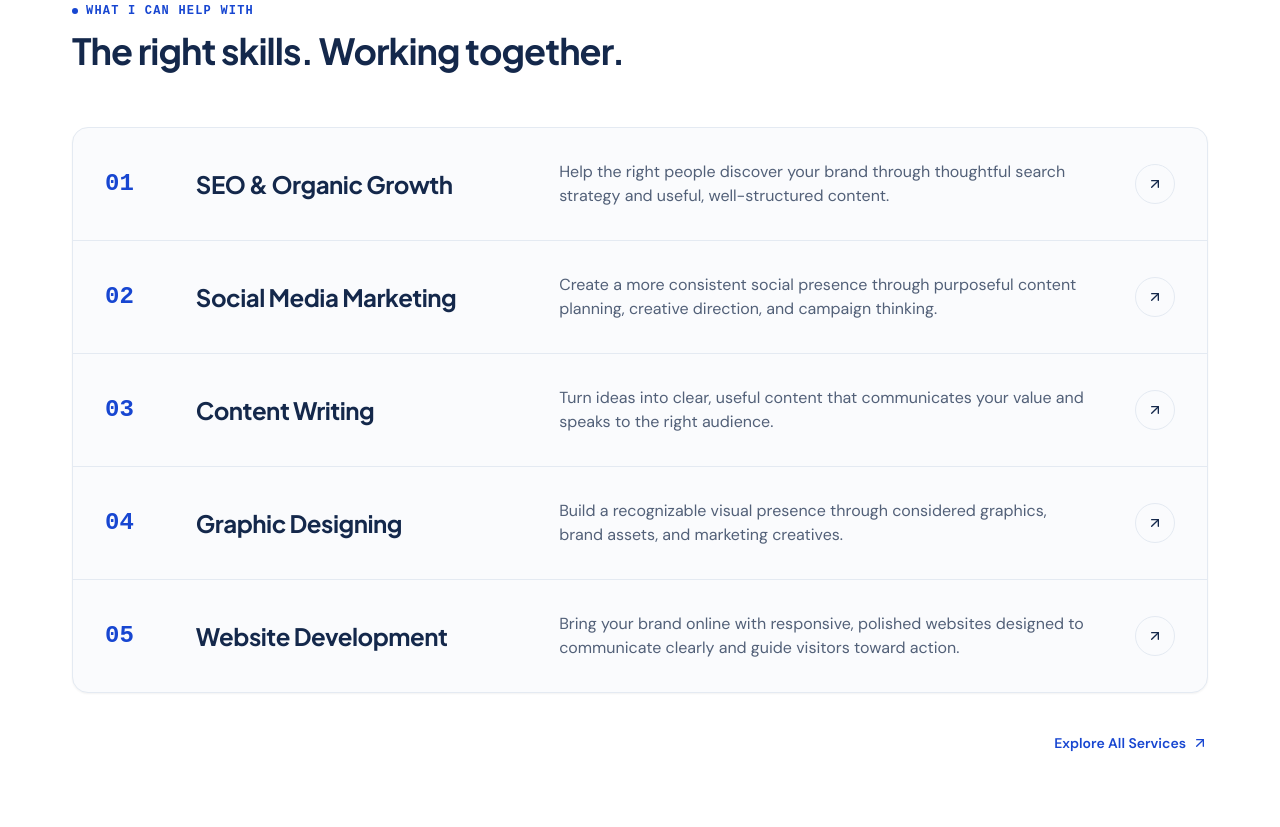
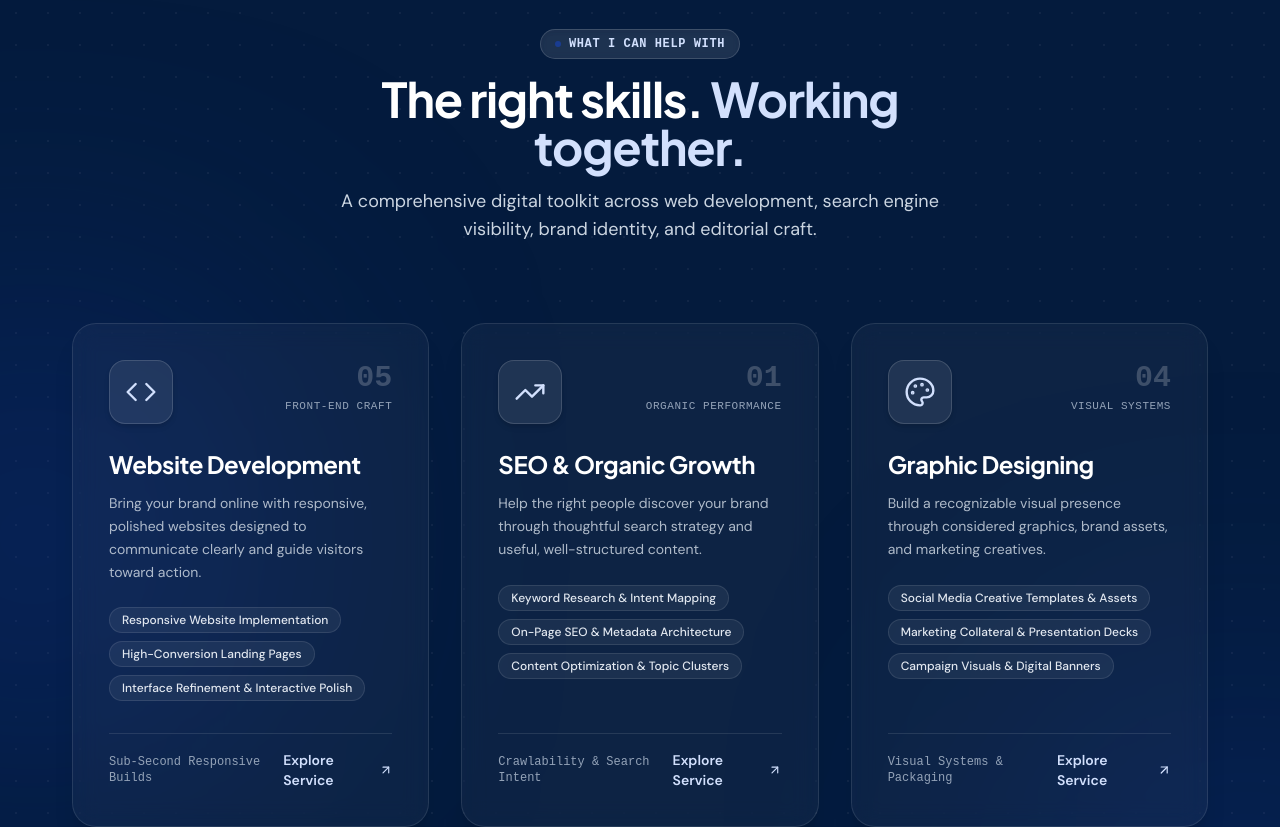
Before and after one commit to gauravnagar7504-dot/somyakhandelwal, a React (Vite) app: page / in a window 1280 px wide. Shown: the part 2120-2947 px from the top of the page. Built offline with nearby package versions, Linux system fonts and the light colour scheme.

Commit message:
Redesign services section with dark theme background, large icons, and attractive glassmorphic cards

```diff
--- a/src/pages/HomePage.tsx
+++ b/src/pages/HomePage.tsx
@@ -11,6 +11,10 @@ import {
   Check,
   Eye,
   HelpCircle,
+  TrendingUp,
+  Share2,
+  PenTool,
+  Code,
 } from 'lucide-react';
 import { SEOHead } from '../components/SEOHead';
 import { ProjectModal } from '../components/ProjectModal';
@@ -50,6 +54,35 @@ export const HomePage: React.FC = () => {
   const projectC = projects.find((p) => p.id === 'aura-nocturne') || projects[0];
 
   const featuredProjects = [projectA, projectB, projectC];
+
+  // Service Cards for Dark Mode Interactive Showcase
+  const serviceCards = [
+    {
+      ...services.find((s) => s.id === 'webdev')!,
+      icon: <Code className="w-7 h-7 sm:w-8 sm:h-8 stroke-[1.8]" />,
+      colSpan: 'lg:col-span-2',
+    },
+    {
+      ...services.find((s) => s.id === 'seo')!,
+      icon: <TrendingUp className="w-7 h-7 sm:w-8 sm:h-8 stroke-[1.8]" />,
+      colSpan: 'lg:col-span-2',
+    },
+    {
+      ...services.find((s) => s.id === 'design')!,
+      icon: <Palette className="w-7 h-7 sm:w-8 sm:h-8 stroke-[1.8]" />,
+      colSpan: 'lg:col-span-2',
+    },
+    {
+      ...services.find((s) => s.id === 'smm')!,
+      icon: <Share2 className="w-7 h-7 sm:w-8 sm:h-8 stroke-[1.8]" />,
+      colSpan: 'lg:col-span-3',
+    },
+    {
+      ...services.find((s) => s.id === 'content')!,
+      icon: <PenTool className="w-7 h-7 sm:w-8 sm:h-8 stroke-[1.8]" />,
+      colSpan: 'lg:col-span-3',
+    },
+  ];
 
   const handleCopyEmail = () => {
     navigator.clipboard.writeText('hello@somyakhandelwal.com');
@@ -341,71 +374,109 @@ export const HomePage: React.FC = () => {
       </section>
 
       {/* ======================================================== */}
-      {/* SECTION 5 — SERVICES OVERVIEW                            */}
+      {/* SECTION 5 — SERVICES OVERVIEW (DARK LUXURY SHOWCASE)      */}
       {/* ======================================================== */}
-      <section className="w-full py-20 md:py-24 bg-white border-b border-slate-border">
-        <div className="max-w-container mx-auto px-6 md:px-8">
+      <section className="relative w-full py-24 sm:py-28 md:py-32 bg-[#041B3D] text-white overflow-hidden border-b border-navy-deep">
+        {/* Subtle Ambient Dots Pattern */}
+        <div
+          className="absolute inset-0 opacity-[0.05] pointer-events-none"
+          style={{
+            backgroundImage: 'radial-gradient(#FFFFFF 1.5px, transparent 1.5px)',
+            backgroundSize: '32px 32px',
+          }}
+          aria-hidden="true"
+        />
+
+        {/* Ambient Glow Orbs */}
+        <div className="absolute top-1/4 -left-48 w-[450px] h-[450px] bg-cobalt/25 rounded-full blur-[140px] pointer-events-none" aria-hidden="true" />
+        <div className="absolute bottom-1/4 -right-48 w-[450px] h-[450px] bg-cobalt/20 rounded-full blur-[140px] pointer-events-none" aria-hidden="true" />
+
+        <div className="relative z-10 max-w-container mx-auto px-6 md:px-8">
           {/* Section Heading */}
-          <div className="mb-14">
-            <div className="inline-flex items-center gap-2 mb-3">
-              <span className="w-1.5 h-1.5 rounded-full bg-cobalt"></span>
-              <span className="text-xs uppercase tracking-widest font-semibold text-cobalt font-mono">
+          <div className="text-center max-w-2xl mx-auto mb-16 md:mb-20">
+            <div className="inline-flex items-center gap-2 px-3.5 py-1.5 rounded-full bg-white/10 border border-white/15 text-cobalt-tint text-xs font-semibold tracking-wider uppercase font-mono mb-4 backdrop-blur-sm shadow-inner">
+              <span className="w-1.5 h-1.5 rounded-full bg-cobalt animate-pulse" />
               WHAT I CAN HELP WITH
-              </span>
             </div>
-            <h2 className="font-display font-bold text-2xl sm:text-3xl lg:text-4xl text-navy tracking-tight">
-              The right skills. Working together.
+            <h2 className="font-display font-bold text-3xl sm:text-4xl lg:text-5xl text-white tracking-tight leading-tight mb-4">
+              The right skills. <span className="text-cobalt-tint">Working together.</span>
             </h2>
+            <p className="text-slate-300 text-base sm:text-lg leading-relaxed">
+              A comprehensive digital toolkit across web development, search engine visibility, brand identity, and editorial craft.
+            </p>
           </div>
 
-          {/* Five Numbered Editorial Rows (Clean Typography, No Images on Home) */}
-          <div className="bg-[#FAFBFD] rounded-2xl border border-slate-border shadow-sm overflow-hidden divide-y divide-slate-border mb-10">
-            {services.map((service) => (
+          {/* Symmetrical 6-Column Dark Grid (3 cards top, 2 cards bottom) */}
+          <div className="grid grid-cols-1 md:grid-cols-2 lg:grid-cols-6 gap-6 lg:gap-8 items-stretch mb-14">
+            {serviceCards.map((service) => (
               <Link
                 key={service.id}
                 to={`/services#${service.id}`}
-                className="group block p-6 lg:p-8 hover:bg-cobalt-subtle/50 transition-colors duration-200"
+                className={`group relative flex flex-col justify-between rounded-3xl bg-white/[0.04] hover:bg-white/[0.08] border border-white/10 hover:border-cobalt/60 transition-all duration-300 p-7 sm:p-8 md:p-9 backdrop-blur-md shadow-xl hover:shadow-2xl hover:shadow-cobalt/20 hover:-translate-y-1.5 overflow-hidden h-full ${service.colSpan}`}
               >
-                <div className="grid grid-cols-1 md:grid-cols-12 gap-5 items-center">
-                  {/* Two-digit index */}
-                  <div className="md:col-span-1">
-                    <span className="font-mono text-2xl font-bold text-cobalt group-hover:text-navy transition-colors">
+                {/* Top Edge Gradient Highlight */}
+                <div className="absolute inset-x-0 top-0 h-[2px] bg-gradient-to-r from-transparent via-cobalt to-transparent opacity-0 group-hover:opacity-100 transition-opacity duration-500" />
+
+                <div>
+                  {/* Top Row: Big Icon Container + Monospace Index */}
+                  <div className="flex items-start justify-between gap-4 mb-6">
+                    <div className="w-14 h-14 sm:w-16 sm:h-16 rounded-2xl bg-white/[0.08] border border-white/15 flex items-center justify-center text-cobalt-tint group-hover:bg-cobalt group-hover:text-white group-hover:border-cobalt group-hover:scale-105 transition-all duration-300 shadow-md">
+                      {service.icon}
+                    </div>
+                    <div className="flex flex-col items-end">
+                      <span className="font-mono text-2xl sm:text-3xl font-bold text-white/20 group-hover:text-cobalt-tint/60 transition-colors">
                         {service.number}
                       </span>
+                      <span className="text-[11px] font-mono uppercase tracking-wider text-slate-400 font-medium mt-0.5">
+                        {service.discipline}
+                      </span>
+                    </div>
                   </div>
 
                   {/* Service Title */}
-                  <div className="md:col-span-4">
-                    <h3 className="font-display text-xl lg:text-2xl font-bold text-navy group-hover:text-cobalt transition-colors">
+                  <h3 className="font-display font-bold text-xl sm:text-2xl text-white group-hover:text-cobalt-tint transition-colors mb-3 leading-snug">
                     {service.title}
                   </h3>
+
+                  {/* Description */}
+                  <p className="text-sm text-slate-300/85 leading-relaxed mb-6 font-normal">
+                    {service.shortDescription || service.description}
+                  </p>
+
+                  {/* Deliverables Badges */}
+                  <div className="flex flex-wrap gap-2 mb-8">
+                    {service.deliverables.slice(0, 3).map((item, idx) => (
+                      <span
+                        key={idx}
+                        className="px-3 py-1 rounded-full text-xs font-medium bg-white/[0.06] border border-white/10 text-slate-200 group-hover:border-white/20 transition-colors"
+                      >
+                        {item}
+                      </span>
+                    ))}
+                  </div>
                 </div>
 
-                  {/* Concise Description */}
-                  <div className="md:col-span-6">
-                    <p className="text-sm sm:text-base text-slate-text leading-relaxed">
-                      {service.shortDescription || service.description}
-                    </p>
-                  </div>
-
-                  {/* Arrow Link Action */}
-                  <div className="md:col-span-1 flex justify-end">
-                    <span className="w-10 h-10 rounded-full border border-slate-border group-hover:border-cobalt group-hover:bg-cobalt group-hover:text-white text-navy flex items-center justify-center transition-all duration-200">
+                {/* Bottom Pinned Action */}
+                <div className="pt-4 border-t border-white/10 flex items-center justify-between mt-auto">
+                  <span className="text-xs font-mono text-slate-400 group-hover:text-slate-300 transition-colors">
+                    {service.badge || 'Tailored Engagement'}
+                  </span>
+                  <span className="inline-flex items-center gap-1.5 text-xs sm:text-sm font-semibold text-cobalt-tint group-hover:text-white transition-colors">
+                    <span>Explore Service</span>
                     <ArrowUpRight className="w-4 h-4 transition-transform group-hover:translate-x-0.5 group-hover:-translate-y-0.5" />
                   </span>
-                  </div>
                 </div>
               </Link>
             ))}
           </div>
 
-          {/* CTA: Explore All Services */}
-          <div className="flex justify-end">
+          {/* Centered CTA */}
+          <div className="text-center pt-2">
             <Link
               to="/services"
-              className="inline-flex items-center gap-1.5 text-sm font-semibold text-cobalt hover:text-cobalt-hover group"
+              className="inline-flex items-center gap-2 px-8 py-4 rounded-full bg-white text-navy font-semibold text-sm hover:bg-cobalt hover:text-white transition-all duration-300 shadow-lg hover:shadow-xl hover:-translate-y-0.5 group"
             >
-              <span>Explore All Services</span>
+              <span>Explore All Services &amp; Methodologies</span>
               <ArrowUpRight className="w-4 h-4 transition-transform group-hover:translate-x-0.5 group-hover:-translate-y-0.5" />
             </Link>
           </div>
```
Lines whose indentation alone changed are shown as unchanged.
